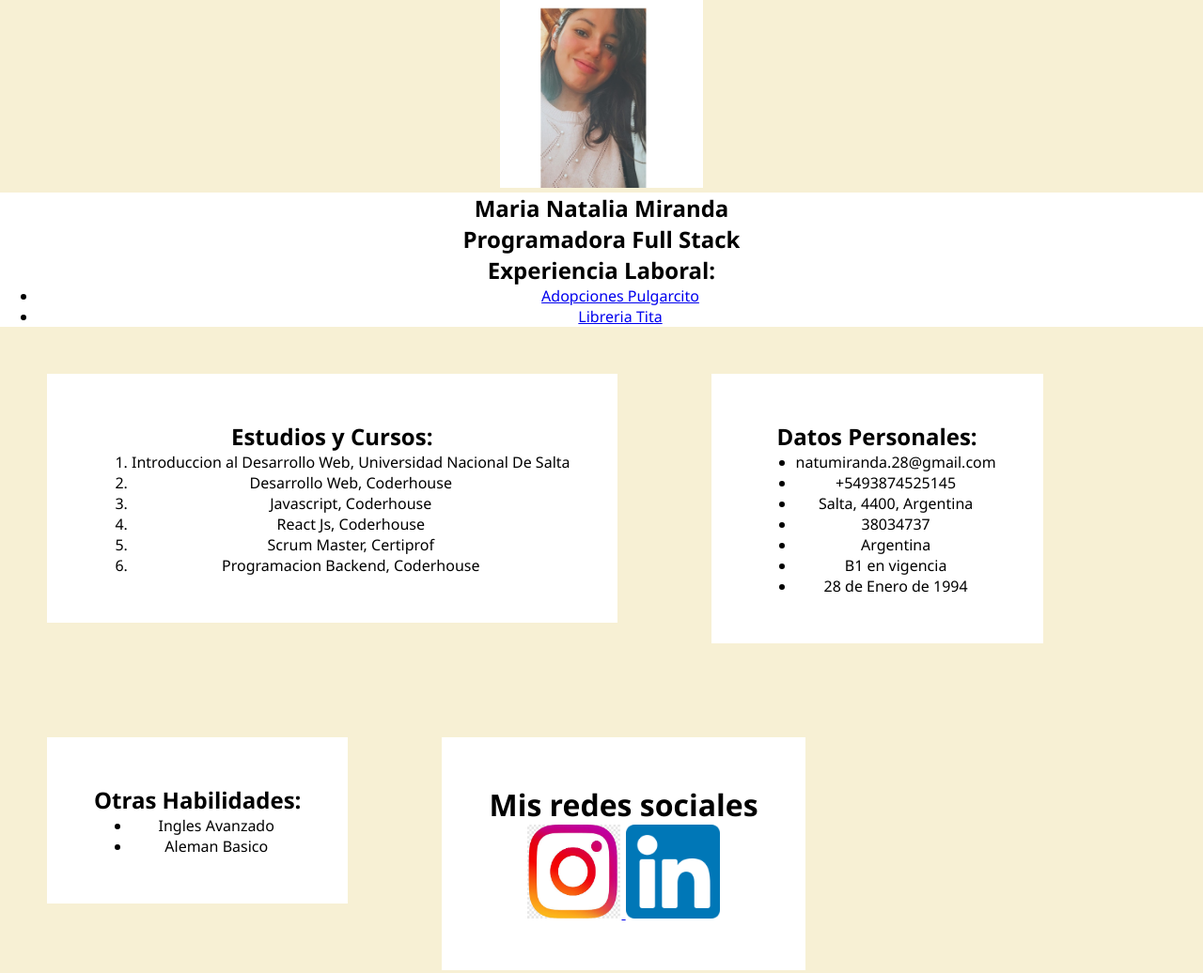
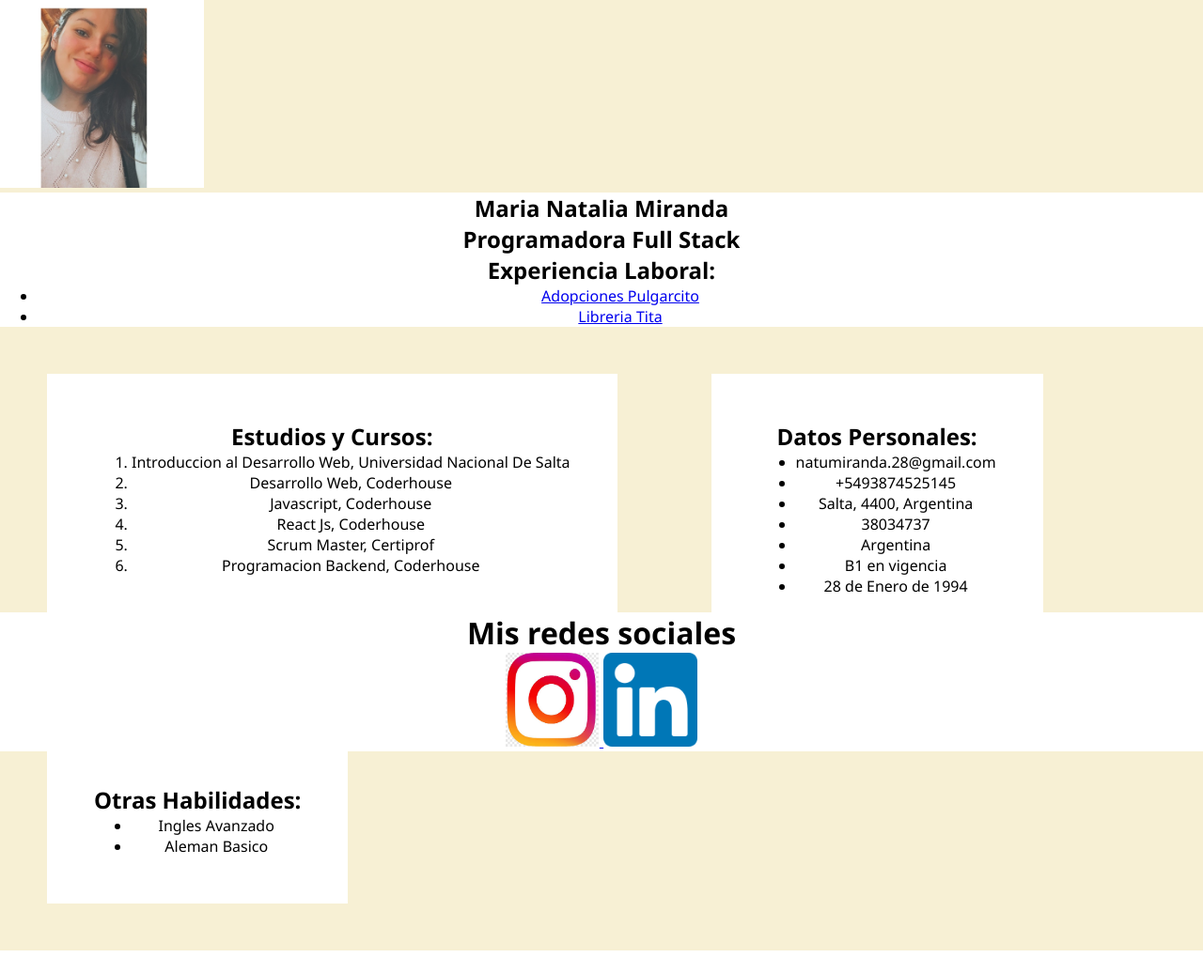
Before and after one commit to natimiranda28/CV-Natalia-Miranda, a plain HTML site: page cv.html in a window 1280 px wide. Shown: the whole page at 94% size. After the commit the page ends 1012 px from the top, so only its background shows below. Drawn offline with Linux system fonts and the light colour scheme.

Commit message:
CV changes

```diff
--- a/cv.css
+++ b/cv.css
@@ -1,24 +1,20 @@
 @import url('https://fonts.googleapis.com/css2?family=Lora&display=swap');
+
 *{
     font-family:'Segoe UI', Tahoma, Geneva, Verdana, sans-serif;
     margin: auto;
     padding: auto;
-
-
-
 }
-
 
 body{
     background-image:url("img/background.jpg");
-
 }
-
 
 /* .list_v{
     list-style-type: circle;
 }
  */
+
 .text-bold{
     font-weight: 500;
 }
@@ -42,19 +38,14 @@ body{
     text-align: left;
 }
 
- .Caja-Centro {
+.Caja-Centro {
     float: left;
     width: auto;
     height: auto;
     margin: 50px;
     padding: 50px;
     border: black;
-
-
-
-
-
-
+    position:relative;
 }
 
 .clase{
@@ -62,13 +53,17 @@ body{
     text-align: center;
 }
 
- .seccion{
-
+.seccion{
     display: inline-block;
-
 }
 
 .foto {
     text-align: center;
+}
 
+.footer_dis{
+    background-color: white;
+    position:absolute;
+    width: 100vw;
+    bottom: 0;
 }
--- a/cv.html
+++ b/cv.html
@@ -6,7 +6,6 @@
     <meta name="viewport" content="width=device-width, initial-scale=1.0">
     <title>Maria Natalia Miranda</title>
     <link rel="shortcut icon" href="img/cv.png">
-
     <!-- CSS  -->
     <link rel="stylesheet" href="cv.css">
 </head>
@@ -15,7 +14,7 @@
 <body>
     <main>
 
-        <div class="foto">
+        <div class="">
             <img class="fotocv" height= 200px src="img/perfil.jpg" alt="Foto_Perfil">
             <div class="clase">
                 <section class="seccion">
@@ -25,8 +24,6 @@
                 </section>
             </div>
         </div>
-
-
 
         <section class="text-Center clase ">
             <h1>Experiencia Laboral:</h1>
@@ -39,8 +36,6 @@
                 </li>
             </ul>
         </section>
-
-
 
         <section class="text-Right Caja-Centro clase" >
             <h1>Estudios y Cursos:</h1>
@@ -57,7 +52,7 @@
         </section>
 
 
-        <section class="text-Center Caja-Centro clase">
+        <section class="text-Left Caja-Centro clase">
             <h1>Datos Personales:</h1>
             <ul>
 
@@ -82,7 +77,7 @@
 
     </main>
 
-    <footer class="text-Center Caja-Centro clase">
+    <footer class=" foto footer_dis">
         <h1>Mis redes sociales</h2>
         <a href="https://www.instagram.com/natimranda" target="_blank" rel="noopener noreferrer">
 			<img width = 100px  height= 100px src="img/logo_instagram.png" alt="Instagram">
@@ -92,8 +87,6 @@
 			<img width = 100px  height= 100px  src="img/logo_in.png" alt="linkedin">
 
 		</a>
-
-
     </footer>
 </body>
 </html>
```
